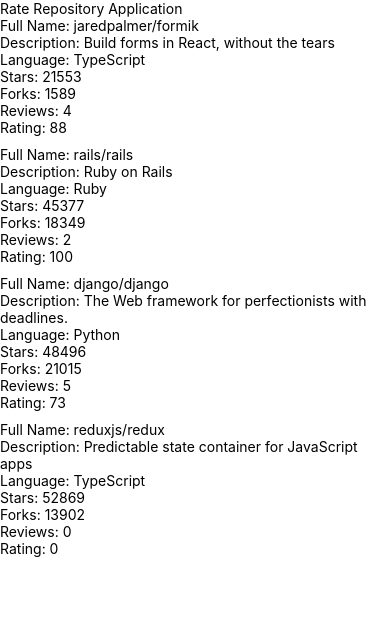
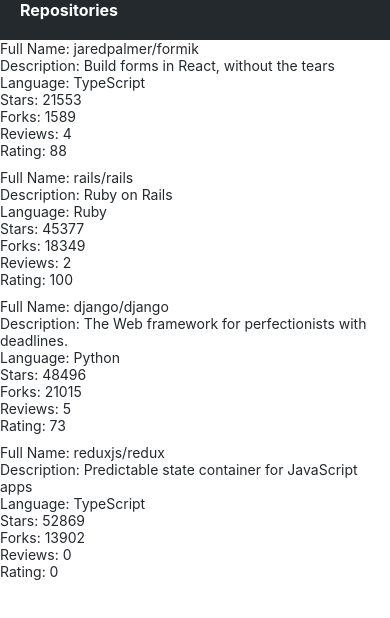
Before and after one commit to Dvwhite81/rate-repository-app, a React Native app: screen / in a window 390 px wide. Shown: the top 618 px of the page. Built offline with nearby package versions, Linux system fonts and the light colour scheme.

Commit message:
10.4 - complete

```diff
--- /dev/null
+++ b/src/components/AppBar.jsx
@@ -0,0 +1,31 @@
+import { View, StyleSheet, Pressable } from 'react-native';
+import Constants from 'expo-constants';
+import Text from './Text';
+import theme from '../theme';
+
+const styles = StyleSheet.create({
+  container: {
+    paddingTop: Constants.statusBarHeight,
+    backgroundColor: theme.colors.bg,
+    padding: 20
+  },
+  // ...
+});
+
+const AppBar = () => {
+  return (
+    <View style={styles.container}>
+      <Pressable>
+        <Text
+          color={'white'}
+          fontSize={'subheading'}
+          fontWeight={'bold'}
+          >
+          Repositories
+        </Text>
+      </Pressable>
+    </View>
+  );
+};
+
+export default AppBar;
--- a/src/components/Main.jsx
+++ b/src/components/Main.jsx
@@ -1,10 +1,9 @@
-import Constants from 'expo-constants'
-import { Text, StyleSheet, View } from 'react-native'
-import RepositoryList from './RepositoryList'
+import { Text, StyleSheet, View } from 'react-native';
+import AppBar from './AppBar';
+import RepositoryList from './RepositoryList';
 
 const styles = StyleSheet.create({
   container: {
-    marginTop: Constants.statusBarHeight,
     flexGrow: 1,
     flexShrink: 1,
   },
@@ -13,7 +12,7 @@
 const Main = () => {
   return (
     <View style={styles.container}>
-      <Text>Rate Repository Application</Text>
+      <AppBar />
       <RepositoryList />
     </View>
   )
--- a/src/components/RepositoryItem.jsx
+++ b/src/components/RepositoryItem.jsx
@@ -1,4 +1,5 @@
-import { Text, View } from 'react-native'
+import { View } from 'react-native';
+import Text from './Text';
 
 const RepositoryItem = ({ item }) => {
   return (
--- /dev/null
+++ b/src/components/Text.jsx
@@ -0,0 +1,43 @@
+import { Text as NativeText, StyleSheet } from 'react-native';
+
+import theme from '../theme';
+
+const styles = StyleSheet.create({
+  text: {
+    color: theme.colors.textPrimary,
+    fontSize: theme.fontSizes.body,
+    fontFamily: theme.fonts.main,
+    fontWeight: theme.fontWeights.normal,
+  },
+  colorTextSecondary: {
+    color: theme.colors.textSecondary,
+  },
+  colorPrimary: {
+    color: theme.colors.primary,
+  },
+  colorWhite: {
+    color: theme.colors.white,
+  },
+  fontSizeSubheading: {
+    fontSize: theme.fontSizes.subheading,
+  },
+  fontWeightBold: {
+    fontWeight: theme.fontWeights.bold,
+  },
+});
+
+const Text = ({ color, fontSize, fontWeight, style, ...props }) => {
+  const textStyle = [
+    styles.text,
+    color === 'textSecondary' && styles.colorTextSecondary,
+    color === 'primary' && styles.colorPrimary,
+    color === 'white' && styles.colorWhite,
+    fontSize === 'subheading' && styles.fontSizeSubheading,
+    fontWeight === 'bold' && styles.fontWeightBold,
+    style,
+  ];
+
+  return <NativeText style={textStyle} {...props} />;
+};
+
+export default Text;
--- /dev/null
+++ b/src/theme.js
@@ -0,0 +1,22 @@
+const theme = {
+  colors: {
+    textPrimary: '#24292e',
+    textSecondary: '#586069',
+    primary: '#0366d6',
+    bg: '#24292e',
+    white: 'white'
+  },
+  fontSizes: {
+    body: 14,
+    subheading: 16,
+  },
+  fonts: {
+    main: 'System',
+  },
+  fontWeights: {
+    normal: '400',
+    bold: '700',
+  },
+};
+
+export default theme;
```
